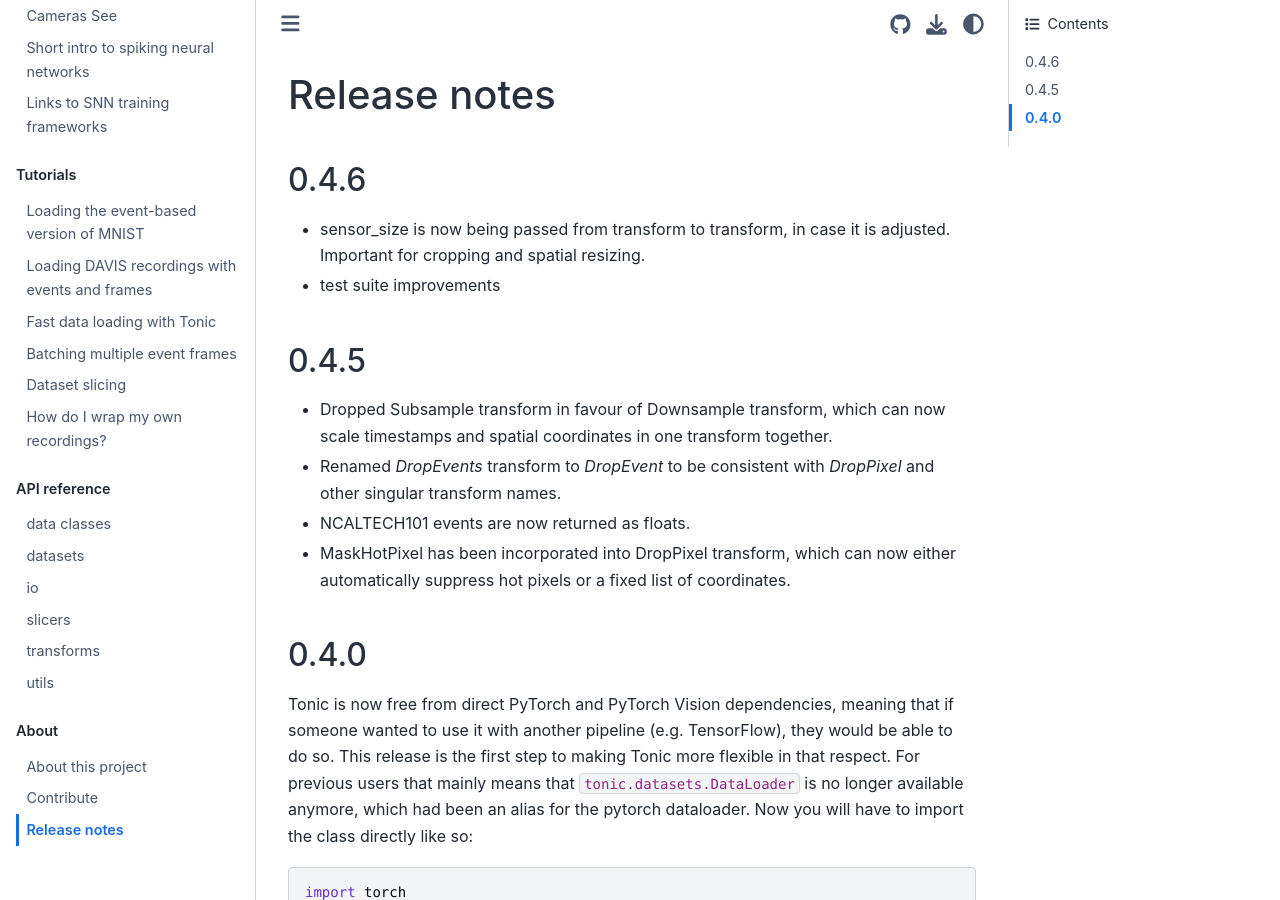
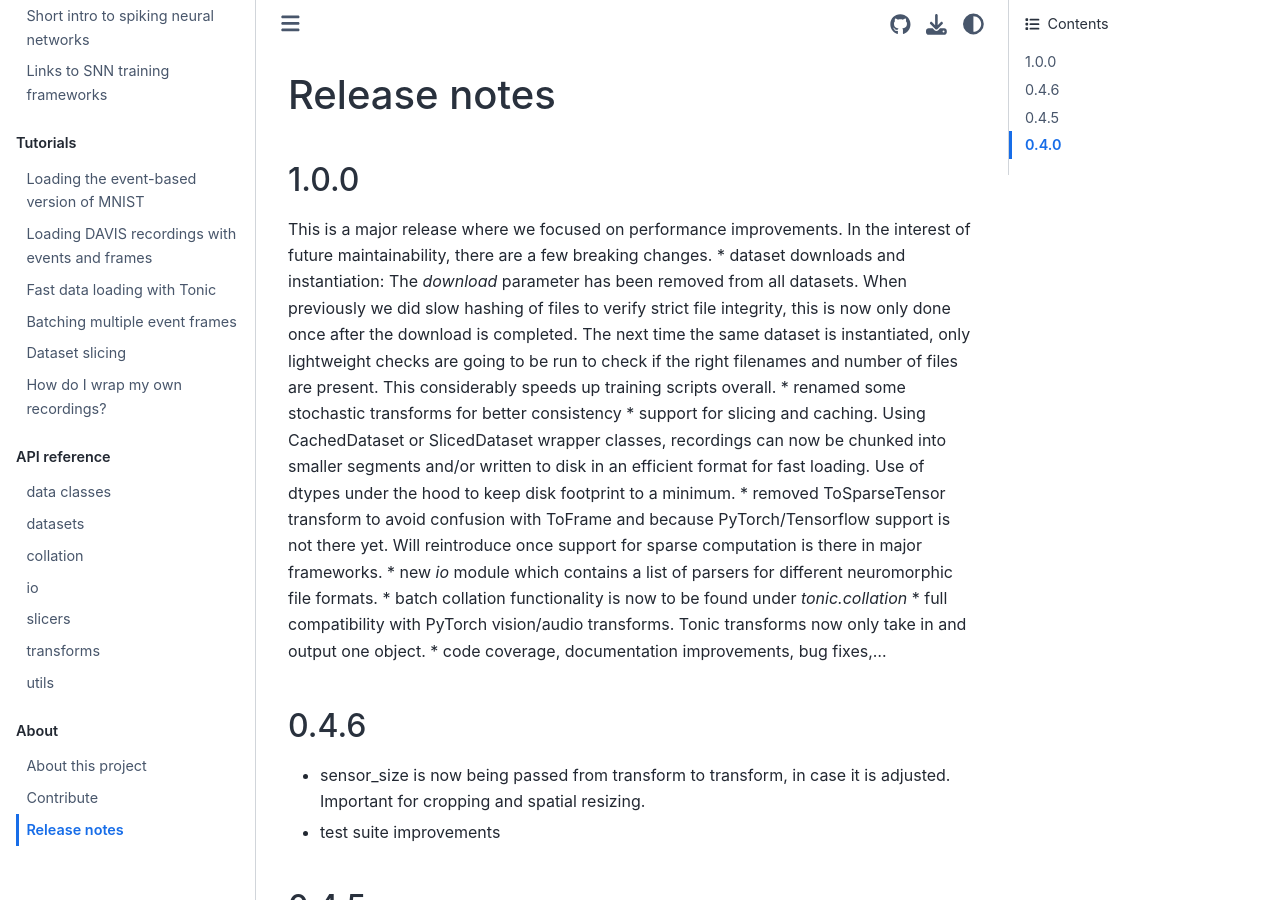
Before and after one commit to neuromorphs/tonic, a Sphinx documentation site: the page built from docs/about/release_notes.rst, in a window 1280 px wide and 900 px high. Built offline with Sphinx 7.4.7 and the Sphinx Book theme 1.1.4, drawn with Linux system fonts in a browser that asks for light colours.

Commit message:
added some release notes for v1

```diff
--- a/docs/about/release_notes.rst
+++ b/docs/about/release_notes.rst
@@ -1,5 +1,17 @@
 Release notes
 =============
+
+1.0.0
+-----
+This is a major release where we focused on performance improvements. In the interest of future maintainability, there are a few breaking changes.
+* dataset downloads and instantiation: The `download` parameter has been removed from all datasets. When previously we did slow hashing of files to verify strict file integrity, this is now only done once after the download is completed. The next time the same dataset is instantiated, only lightweight checks are going to be run to check if the right filenames and number of files are present. This considerably speeds up training scripts overall.
+* renamed some stochastic transforms for better consistency
+* support for slicing and caching. Using CachedDataset or SlicedDataset wrapper classes, recordings can now be chunked into smaller segments and/or written to disk in an efficient format for fast loading. Use of dtypes under the hood to keep disk footprint to a minimum.
+* removed ToSparseTensor transform to avoid confusion with ToFrame and because PyTorch/Tensorflow support is not there yet. Will reintroduce once support for sparse computation is there in major frameworks.
+* new `io` module which contains a list of parsers for different neuromorphic file formats.
+* batch collation functionality is now to be found under `tonic.collation`
+* full compatibility with PyTorch vision/audio transforms. Tonic transforms now only take in and output one object.
+* code coverage, documentation improvements, bug fixes,...
 
 0.4.6
 -----
--- /dev/null
+++ b/docs/reference/collation.rst
@@ -0,0 +1,6 @@
+collation
+=============
+
+PadTensor
+---------
+.. autoclass:: tonic.collation.PadTensor
```
Also changed, not shown: docs/index.md (+1 -0 lines).
